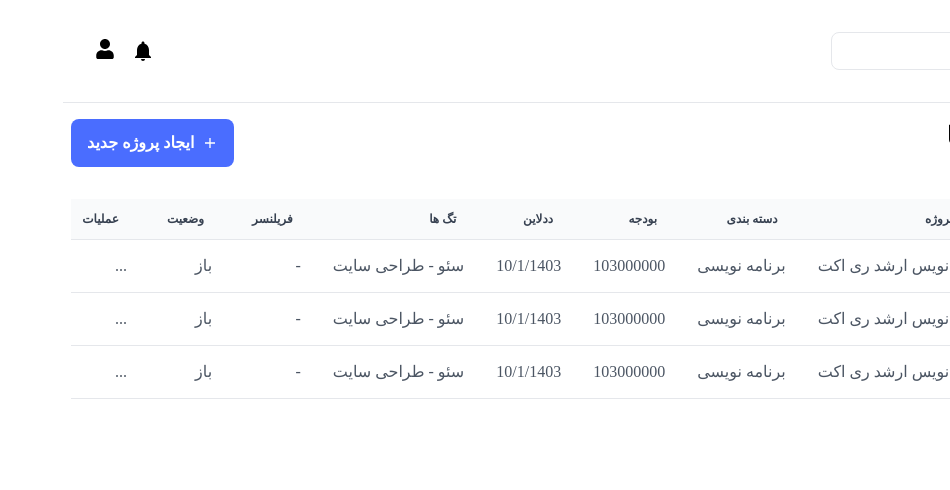
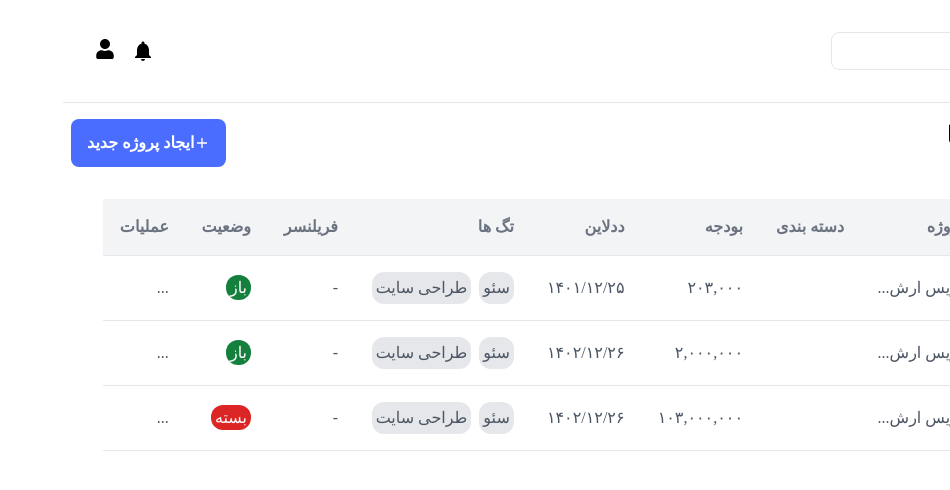
Before and after one commit to mary9978/freelancer-app, a React (Vite) app: page /owner/projects in a window 1280 px wide. Shown: the top 490 px of the page, without its empty margins (330-1280 px from the left). Built offline with nearby package versions, Linux system fonts and the light colour scheme.

Commit message:
utils - feat:convertText length , convert Date , convert price to persian

```diff
--- a/src/features/projects/ProjectTable.jsx
+++ b/src/features/projects/ProjectTable.jsx
@@ -3,17 +3,30 @@ import { IoMdAdd } from "react-icons/io";
 import useOwnerProjects from "./useOwnerProjects";
 import UseUser from "../authentication/UseUser";
 import Loading from "../../ui/Loading";
+import convertText from "../../utils/convertText";
+import toLocalDate from "../../utils/toLocalDate";
+import convertToPersianNumber from '../../utils/convertPrice';
 
 function ProjectTable() {
-  // const { project, isLoading } = useOwnerProjects();
+  //  const { project, isLoading } = useOwnerProjects();
   // console.log(project);
   const project = [
     {
       _id: 1,
       title: "برنامه نویس ارشد ری اکت",
       category: "برنامه نویسی",
-      budget: 103000000,
-      deadline: "10/1/1403",
+      budget: 203000,
+      deadline: '2023-03-16T10:53:30.392Z',
+      tags: ["سئو", "طراحی سایت"],
+      freelancer: "مریم رضایی",
+      status: "OPEN",
+    },
+    {
+      _id: 1,
+      title: "برنامه نویس ارشد ری اکت",
+      category: "برنامه نویسی",
+      budget: 2000000,
+      deadline: '2024-03-16T10:53:30.392Z',
       tags: ["سئو", "طراحی سایت"],
       freelancer: "مریم رضایی",
       status: "OPEN",
@@ -23,24 +36,13 @@ function ProjectTable() {
       title: "برنامه نویس ارشد ری اکت",
       category: "برنامه نویسی",
       budget: 103000000,
-      deadline: "10/1/1403",
+      deadline: '2024-03-16T10:53:30.392Z',
       tags: ["سئو", "طراحی سایت"],
       freelancer: "مریم رضایی",
-      status: "OPEN",
+      status: "Close",
     },
-    {
-      _id: 1,
-      title: "برنامه نویس ارشد ری اکت",
-      category: "برنامه نویسی",
-      budget: 103000000,
-      deadline: "10/1/1403",
-      tags: ["سئو", "طراحی سایت"],
-      freelancer: "مریم رضایی",
-      status: "OPEN",
-    },
-
   ];
-  // if (isLoading) return <Loading />;
+  //  if (isLoading) return <Loading />;
   if (!project) return <h2>پروژه ای یافت نشد</h2>;
   return (
     <div className="">
@@ -48,44 +50,66 @@ function ProjectTable() {
         <h2 className="text-2xl font-PlusJakartaSans font-extrabold">
           پروژه های شما
         </h2>
-        <button className="btn btn--primary rounded-lg flex items-center gap-x-2">
+        <button className="btn btn--primary rounded-lg flex items-center">
           <IoMdAdd />
           ایجاد پروژه جدید
         </button>
       </div>
-
-
-      <div className="relative overflow-x-auto p-8 bordr">
-        <table className="table  w-full text-sm text-center text-gray-500 dark:text-gray-400">
-          <thead className="text-xs text-gray-700  bg-gray-50 dark:bg-gray-700 dark:text-gray-400">
-            <tr>
-              <th scope="col" className="px-6 py-3">#</th>
-              <th scope="col" className="px-6 py-3">عنوان پروژه</th>
-              <th scope="col" className="px-6 py-3">دسته بندی</th>
-              <th scope="col" className="px-6 py-3">بودجه</th>
-              <th scope="col" className="px-6 py-3">ددلاین</th>
-              <th scope="col" className="px-6 py-3">تگ ها</th>
-              <th scope="col" className="px-6 py-3">فریلنسر</th>
-              <th scope="col" className="px-6 py-3">وضعیت</th>
-              <th scope="col" className="px-6 py-3">عملیات</th>
+      <div className="overflow-x-auto p-8 bg-secondary-0">
+        <table>
+          <thead className="text-base text-gray-500">
+            <tr className="title-row">
+              <th scope="col" className="p-4">
+                #
+              </th>
+              <th scope="col" className="p-4">
+                عنوان پروژه
+              </th>
+              <th scope="col" className="p-4">
+                دسته بندی
+              </th>
+              <th scope="col" className="p-4">
+                بودجه
+              </th>
+              <th scope="col" className="p-4">
+                ددلاین
+              </th>
+              <th scope="col" className="p-4">
+                تگ ها
+              </th>
+              <th scope="col" className="p-4">
+                فریلنسر
+              </th>
+              <th scope="col" className="p-4">
+                وضعیت
+              </th>
+              <th scope="col" className="p-4">
+                عملیات
+              </th>
             </tr>
           </thead>
-          <tbody className="bg-white border-b dark:bg-gray-800 dark:border-gray-700">
+          <tbody>
             {project.map((pr, index) => {
               return (
-                <tr className="px-6 py-4"  key={pr._id}>
+                <tr key={pr._id}>
                   <td>{index + 1}</td>
-                  <td>{pr.title}</td>
-                  <td>{pr.category}</td>
-                  <td>{pr.budget}</td>
-                  <td>{pr.deadline}</td>
-                  <td>{pr.tags.join(" - ")}</td>
+                  <td>{convertText(pr.title,15)}</td>
+                  <td>{pr.category.title}</td>
+                  <td>{convertToPersianNumber(pr.budget)}</td>
+                  <td>{toLocalDate(pr.deadline)}</td>
+                  <td>
+                    <div className="flex flex-wrap items-center gap-2 max-w-[200px]">
+                      {pr.tags.map((tag) => (
+                        <span className="badge--secondary">{tag}</span>
+                      ))}
+                    </div>
+                  </td>
                   <td>{pr.freelancer?.name || "-"}</td>
                   <td>
                     {pr.status === "OPEN" ? (
-                      <span>باز</span>
+                      <span className="badge-success">باز</span>
                     ) : (
-                      <span>خاتمه یافته</span>
+                      <span className="badge-danger">بسته</span>
                     )}
                   </td>
                   <td>...</td>
--- /dev/null
+++ b/src/utils/convertPrice.js
@@ -0,0 +1,11 @@
+export default function convertToPersianNumber(price) {
+    let numberWithComma = numberWithCommas(price);
+    return persianNumber(numberWithComma);
+}
+function persianNumber(number) {
+    const farsiDigit = ['۰', '۱', '۲', '۳', '۴', '۵', '۶', '۷', '۸', '۹'];
+   return number.toString().replace(/\d/g, x => farsiDigit[x]);
+}
+function numberWithCommas(number) {
+    return number.toString().replace(/\B(?=(\d{3})+(?!\d))/g, ",");
+}
--- /dev/null
+++ b/src/utils/convertText.js
@@ -0,0 +1,6 @@
+export default function convertText(string,length) {
+    if(string < length) return string;
+    else {
+        return string.slice(0,length)+ "...";
+    }
+}
--- /dev/null
+++ b/src/utils/toLocalDate.js
@@ -0,0 +1,3 @@
+export default function toLocalDate(date) {
+    return new Date(date).toLocaleDateString('fa-IR');
+}
```
